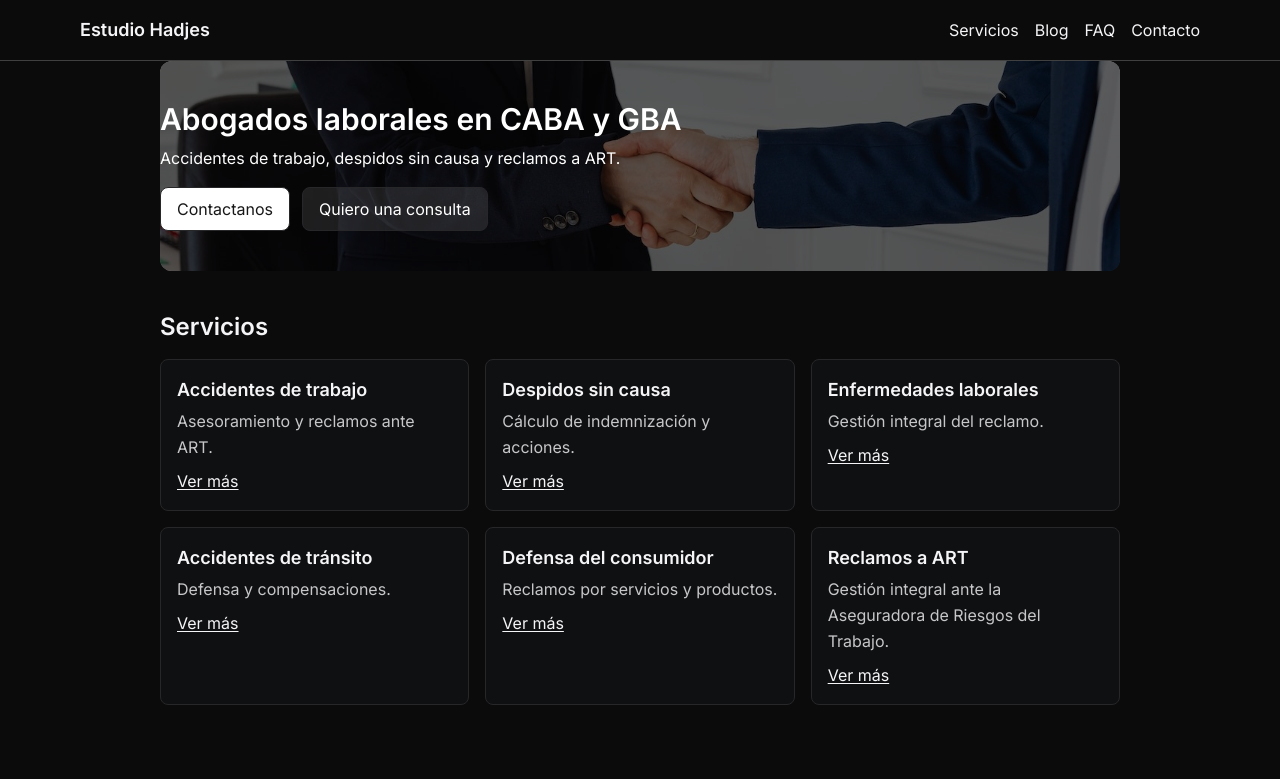
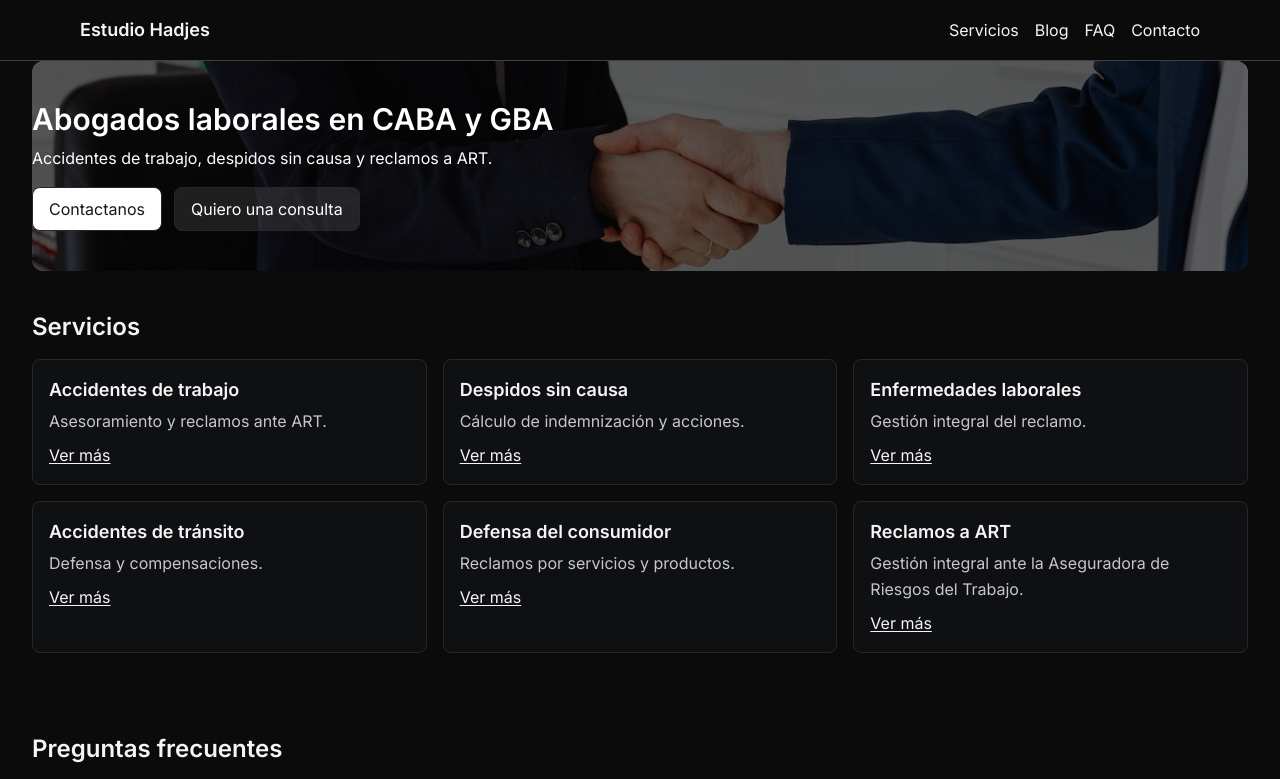
Before and after one commit to rodrihadjes14/estudio-hadjes, a Next.js app: page / in a window 1280 px wide. Shown: the top 779 px of the page. Built offline with nearby package versions, Linux system fonts and the light colour scheme; no server answers.

Commit message:
“as”

```diff
--- a/app/globals.css
+++ b/app/globals.css
@@ -25,7 +25,7 @@
 
 /* 2.2. Utilidades de diseño (no repetir clases) */
 @utility page-wrap {
-  @apply max-w-5xl mx-auto px-4 sm:px-6 lg:px-8 leading-relaxed;
+  @apply max-w-7xl mx-auto px-4 sm:px-6 lg:px-8 leading-relaxed;
 }
 
 @utility section {
```
